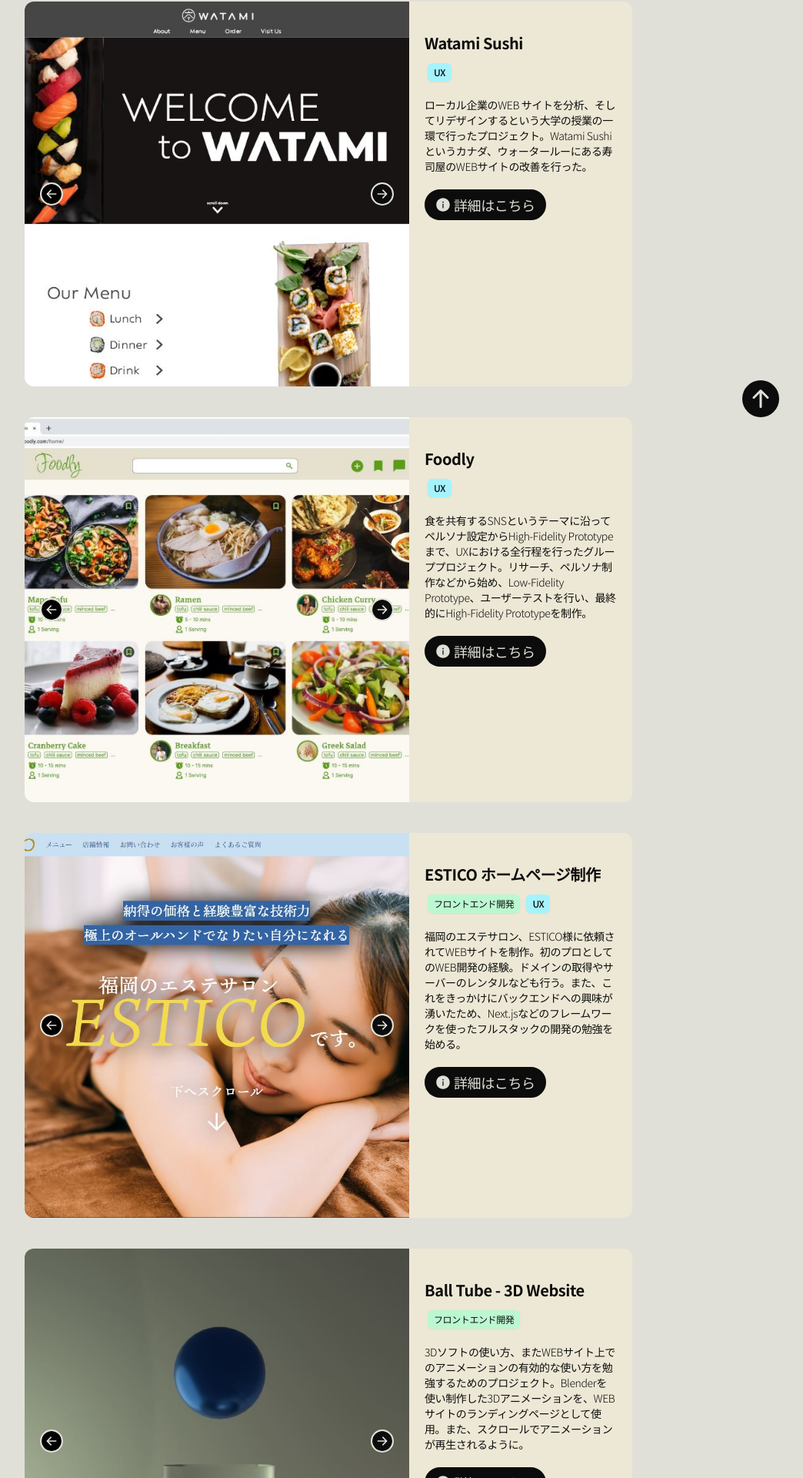
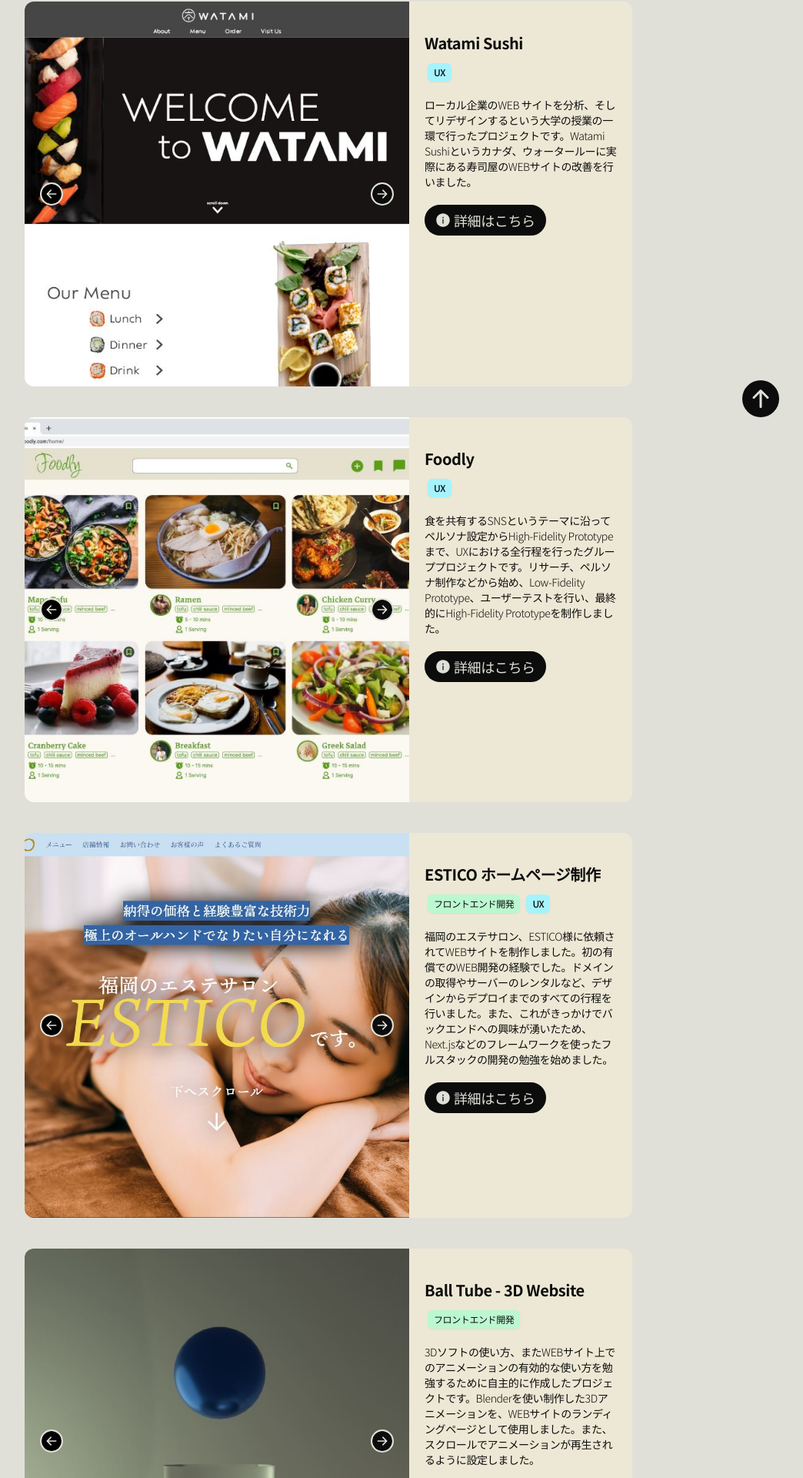
Before and after one commit to OriginalTT/my_portfolio, a Next.js app: page /jp/works in a window 1280 px wide. Shown: the part 178-2098 px from the top of the page at 77% size, without its empty margins (203-1247 px from the left). Built offline with nearby package versions, Linux system fonts and the light colour scheme.

Commit message:
Polish Japanese descriptions

```diff
--- a/app/jp/works/variables.js
+++ b/app/jp/works/variables.js
@@ -17,7 +17,7 @@
         "genre": [0],
         "technology": ['Adobe XD', 'Adobe Photoshop', 'Adobe Illustrator'],
         "thumbnail": 4,
-        "description": "ローカル企業のWEB サイトを分析、そしてリデザインするという大学の授業の一環で行ったプロジェクト。Watami Sushiというカナダ、ウォータールーにある寿司屋のWEBサイトの改善を行った。",
+        "description": "ローカル企業のWEB サイトを分析、そしてリデザインするという大学の授業の一環で行ったプロジェクトです。Watami Sushiというカナダ、ウォータールーに実際にある寿司屋のWEBサイトの改善を行いました。",
         tldr: [
             'ユーザーと共感し、ユーザーが求めている情報が自然と手に入るレイアウトに改善。',
             '「Call to Action」までの導線設計を明確化。',
@@ -27,13 +27,13 @@
             <article className="flex flex-col gap-5">
                 <div className="">
                     <h3 className="text-xl my-1">流れ</h3>
-                    <p className="font-light my-1">このプロジェクトは大きく二つのセクションに分かれています。一つは元のWEBサイトの分析・批評。もう一つはそれをもとに改善したHigh Fidelity Prototypeの制作です。High Fidelity PrototypeはAdobe XDを使用して制作。</p>
+                    <p className="font-light my-1">このプロジェクトは大きく二つのセクションに分かれています。一つは元のWEBサイトの分析・批評、もう一つはそれをもとに改善したHigh Fidelity Prototypeの制作です。High Fidelity PrototypeはAdobe XDを使用して制作しました。</p>
                 </div>
 
-                <div className="pt-3">
+                <div>
                     <h3 className="text-xl my-1">分析</h3>
-                    <p className="font-light my-1">元の企業のWEBサイトをUXの観点から分析し、その分析結果を動画(英語)としてまとめました。実際のWEBページを映しながら説明している動画を以下の埋め込みからご覧いただけますが、要点は箇条書きでまとめてあります。</p>
-                    <iframe width="700" height="450" src="https://www.youtube.com/embed/n2YSkE3zRnA?si=FOtMDo_XevhvRsus" title="YouTube video player" frameborder="0" allow="accelerometer; autoplay; clipboard-write; encrypted-media; gyroscope; picture-in-picture; web-share" allowfullscreen
+                    <p className="font-light my-1">元の企業のWEBサイトをUXの観点から分析し、その分析結果を動画(英語)としてまとめました。以下の埋め込みからご覧いただけますが、動画内で話している内容の要点が箇条書きでまとめてあります。</p>
+                    <iframe width="600" height="400" src="https://www.youtube.com/embed/n2YSkE3zRnA?si=FOtMDo_XevhvRsus" title="YouTube video player" frameborder="0" allow="accelerometer; autoplay; clipboard-write; encrypted-media; gyroscope; picture-in-picture; web-share" allowfullscreen
                         className="my-1 mx-auto rounded-xl"
                     ></iframe>
                     <ul className="list-disc font-light text-md px-10 my-1">
@@ -74,8 +74,8 @@
                 </div>
                 <div className="pt-3">
                     <h3 className="text-xl my-1">リデザイン</h3>
-                    <p className="font-light my-1">分析結果をもとに、WEB サイトをリデザインし、Adobe XDを使いHigh-Fidelity Prototypeを作成。プロトタイプから一部抜粋し、以下に要点を記載しておりますが、<a href='https://drive.google.com/file/d/1bs0umhorDjJpGd-R0DCK7-6tB_S-ZRk9/view?usp=sharing' target="_blank"
-                        className="underline font-bold hover:text-hoverColor"
+                    <p className="font-light my-1">分析結果をもとに、WEB サイトをリデザインし、Adobe XDを使いHigh-Fidelity Prototypeを作成しました。制作したプロトタイプから一部抜粋し、以下に要点を記載しておりますが、<a href='https://drive.google.com/file/d/1xuUbtdSGxsvGE1K3L1_l4rKZQ3I9vlhn/view?usp=sharing' target="_blank"
+                        className="underline font-bold hover:text-hoverColor inline-block"
                     >こちら
                         <BiLinkExternal className='inline-block' />
                     </a>から元のファイルもご覧いただけます。</p>
@@ -93,7 +93,7 @@
         "genre": [0],
         "technology": ['Figma', 'Adobe Photoshop', 'Adobe Illustrator'],
         "thumbnail": 5,
-        "description": "食を共有するSNSというテーマに沿ってペルソナ設定からHigh-Fidelity Prototypeまで、UXにおける全行程を行ったグループプロジェクト。リサーチ、ペルソナ制作などから始め、Low-Fidelity Prototype、ユーザーテストを行い、最終的にHigh-Fidelity Prototypeを制作。",
+        "description": "食を共有するSNSというテーマに沿ってペルソナ設定からHigh-Fidelity Prototypeまで、UXにおける全行程を行ったグループプロジェクトです。リサーチ、ペルソナ制作などから始め、Low-Fidelity Prototype、ユーザーテストを行い、最終的にHigh-Fidelity Prototypeを制作しました。",
         tldr: [
             'ペルソナ制作やリサーチなどを行い、Low-Fidelity Prototypeを作成。',
             'ユーザーテストを行い、そのフィードバックをもとにHigh-Fidelity Prototypeを作成。',
@@ -105,7 +105,7 @@
                     src={foodlyImage}
                     quality={100} priority={true} placeholder='blur'
                     alt="デザインの解説" />
-                <a href='https://drive.google.com/file/d/15RswYj7NskPutRm6c6w8tMc5mAnsiA-O/view?usp=sharing' target='_blank'
+                <a href='https://drive.google.com/file/d/1wKrAEC6mAOc9RtC8vTqzdPc0eX1Qh9oE/view?usp=sharing' target='_blank'
                     className='font-bold bg-offwhite text-highlight px-5 py-3 rounded-full
                     w-fit mx-auto hover:text-offwhite hover:bg-highlight2 border-offwhite border-2 box-border'
                 >元ファイルはこちら
@@ -120,7 +120,7 @@
         "genre": [1, 0],
         "technology": ['HTML', 'CSS', 'JavaScript'],
         "thumbnail": 2,
-        "description": "福岡のエステサロン、ESTICO様に依頼されてWEBサイトを制作。初のプロとしてのWEB開発の経験。ドメインの取得やサーバーのレンタルなども行う。また、これをきっかけにバックエンドへの興味が湧いたため、Next.jsなどのフレームワークを使ったフルスタックの開発の勉強を始める。",
+        "description": "福岡のエステサロン、ESTICO様に依頼されてWEBサイトを制作しました。初の有償でのWEB開発の経験でした。ドメインの取得やサーバーのレンタルなど、デザインからデプロイまでのすべての行程を行いました。また、これがきっかけでバックエンドへの興味が湧いたため、Next.jsなどのフレームワークを使ったフルスタックの開発の勉強を始めました。",
         tldr: [
             'HTMLやCSSなどの基礎的な技術を使ってWEBサイトを制作。',
             'ドメインの取得などのデプロイメントの作業を行う。',
@@ -143,7 +143,7 @@
         "genre": [1],
         "technology": ['Blender', 'HTML', 'CSS', 'JavaScript'],
         "thumbnail": 4,
-        "description": "3Dソフトの使い方、またWEBサイト上でのアニメーションの有効的な使い方を勉強するためのプロジェクト。Blenderを使い制作した3Dアニメーションを、WEBサイトのランディングページとして使用。また、スクロールでアニメーションが再生されるように。",
+        "description": "3Dソフトの使い方、またWEBサイト上でのアニメーションの有効的な使い方を勉強するために自主的に作成したプロジェクトです。Blenderを使い制作した3Dアニメーションを、WEBサイトのランディングページとして使用しました。また、スクロールでアニメーションが再生されるように設定しました。",
         video: (<iframe width="800" height="500" src="https://www.youtube.com/embed/IRbMN4HnBFw?si=8ypV-RlGM9SbK4RI" title="YouTube video player" frameborder="0" allow="accelerometer; autoplay; clipboard-write; encrypted-media; gyroscope; picture-in-picture; web-share" allowfullscreen></iframe>),
         page: (
             <article className="flex flex-col gap-5">
@@ -162,7 +162,7 @@
         "genre": [2],
         "technology": ['Adobe Premiere Pro', 'Canon EOS 90D'],
         "thumbnail": 3,
-        "description": "映像のみで感情を伝えるというプロジェクト。効果音もセリフも使わずにしていかに感情を伝えるかが試された。このプロジェクトでは、「好奇心」という感情を選択。",
+        "description": "映像のみで感情を伝えるという大学のプロジェクトです。効果音もセリフも使わずにしていかに感情を伝えるかが試されました。私は「好奇心」という感情を伝えることを選択しました。",
         video: (<iframe width="800" height="500" src="https://www.youtube.com/embed/6fjE64XGk2k?si=dIrMZAvSBI-n5iQ0" title="YouTube video player" frameborder="0" allow="accelerometer; autoplay; clipboard-write; encrypted-media; gyroscope; picture-in-picture; web-share" allowfullscreen></iframe>),
         tldr: [
             '同じ映像の間を調整することで展開をつくる。',
@@ -176,11 +176,11 @@
         "genre": [1, 0],
         "technology": ['HTML', 'CSS', 'JavaScript', 'React', 'API'],
         "thumbnail": 2,
-        "description": "APIの使い方を勉強するために自主的に行ったプロジェクト。APIを使い天気情報、および背景の画像を取得し、表示。不確定要素が多い中でのユーザビリティを担保するための細かな工夫を凝らした。",
+        "description": "APIの使い方を勉強するために自主的に行ったプロジェクトです。APIを使い天気情報、および背景の画像を取得し、表示しております。不確定要素が多い中でのユーザビリティを担保するための細かな工夫を凝らしました。",
         video: (<iframe width="800" height="500" src="https://www.youtube.com/embed/OMIrPo8w_Zc?si=kiMfrXLHpkyfUThc" title="YouTube video player" frameborder="0" allow="accelerometer; autoplay; clipboard-write; encrypted-media; gyroscope; picture-in-picture; web-share" allowfullscreen></iframe>),
         tldr: [
-            'Weather APIを使い天気情報を取得',
-            'Pexels APIを使い画像を取得',
+            'Weather APIを使い天気情報を取得。',
+            'Pexels APIを使い画像を取得。',
             '背景画像の色が不確定な中、可読性を担保するために様々な技術を使用。'
         ],
         page: (
@@ -200,10 +200,10 @@
         "genre": [2, 3],
         "technology": ['Adobe Premiere Pro', 'Adobe After Effects'],
         "thumbnail": 4,
-        "description": '作編曲家として活動している友人と始めたプロジェクト。TikTokなどのショート動画のプラットフォームでJ-popやアニソンのカバー動画を投稿。動画編集、構成、ディレクションなどを担当。',
+        "description": '作編曲家として活動している友人と始めたプロジェクトです。TikTokなどのショート動画のプラットフォームでJ-popやアニソンのカバー動画を投稿していました。動画編集、構成、ディレクションなどを担当しました。',
         tldr: [
             'アルゴリズムによって高評価を受けるフォーマットを立案。',
-            'データをもとに、随時編集、構成などをアップデート',
+            'データをもとに、編集のスタイルや動画の構成などを随時アップデート。',
             '最高再生回数は約3万回再生を記録。'
         ],
         page: (
@@ -223,7 +223,7 @@
         "genre": [2],
         "technology": ['Adobe Premiere Pro', 'Adobe After Effects'],
         "thumbnail": 2,
-        "description": "モーショングラフィックスをとおしてのストーリーテリング。明確なCall to Actionをいかに視聴者に伝えるのかという課題。縦長の画面比、尺も最大30秒という近年のトレンドであるショート動画のフォーマットで制作。",
+        "description": "モーショングラフィックスを使用したストーリーテリングを勉強するためのプロジェクト。明確なCall to Actionをいかに視聴者に伝えるかが試されました。近年のトレンドである縦長の画面比、30秒間というショート動画のフォーマットで制作しました。",
         video: (<iframe width="800" height="500" src="https://youtube.com/embed/Vf1FHaUaSik?si=KJUhXH9qKrKEu5yK" title="YouTube video player" frameborder="0" allow="accelerometer; autoplay; clipboard-write; encrypted-media; gyroscope; picture-in-picture; web-share" allowfullscreen></iframe>)
     },
     {
@@ -232,7 +232,7 @@
         "genre": [1],
         "technology": ['HTML', 'CSS', 'JavaScript', 'React', 'API'],
         "thumbnail": 2,
-        "description": "APIの使い方を勉強するために自主的に行ったプロジェクト。APIを使いLeague of Legends (Riot Games)というゲームのプレイヤー情報を取得し、その情報を処理して勝率やKDAなどの統計を算出。また、Riot Gamesが公開している画像ライブラリと組み合わせてキャラクターのアイコンなどを表示。",
+        "description": "APIの使い方を勉強するために自主的に行ったプロジェクトです。APIを使いLeague of Legends (Riot Games)というゲームのプレイヤー情報を取得し、その情報を処理して勝率やK/D/Aなどの統計を算出して表示しました。また、Riot Gamesが公開している画像ライブラリと組み合わせてキャラクターのアイコンなどを表示しました。",
         tldr: [
             'Riot Games APIを使い情報を取得。',
             '統計情報を算出し、表示。',
@@ -255,7 +255,7 @@
         "genre": [0],
         "technology": [],
         "thumbnail": 3,
-        "description": "Makerspaceとはハイテクな機械やツール、工具など様々な道具が提供される施設。そのMakerspaceの利用者のペルソナを作成するというグループプロジェクト。",
+        "description": "Makerspaceとはハイテクな機械やツール、工具など様々な道具が提供される施設のことです。そのMakerspaceの利用者のペルソナを作成するという大学の授業で行ったグループプロジェクトです。",
         tldr: [
             'Makerspaceについてのリサーチを行う。',
             'リサーチをもとに3つの主なターゲット層を選出。',
@@ -265,7 +265,7 @@
             <article className="flex flex-col gap-5">
                 <div className="pt-3">
                     <h3 className="text-xl my-1">リサーチ</h3>
-                    <p className="font-light my-1">ペルソナを制作するにあたり、Makerspace についてのリサーチを行う。以下の情報を収集。</p>
+                    <p className="font-light my-1">ペルソナを制作するにあたり、Makerspace についてのリサーチを行いました。その結果、以下の情報を収集できました。</p>
                     <ul className="list-disc font-light text-md px-10 my-1">
                         <li>Makerspace の定義、及び現状</li>
                         <li>デモグラフィック: 主なユーザーは中学生2, 3年生</li>
@@ -276,7 +276,7 @@
                 </div>
                 <div className="pt-3">
                     <h3 className="text-xl my-1">ペルソナ制作</h3>
-                    <p className="font-light my-1">リサーチをもとに以下のペルソナを制作。</p>
+                    <p className="font-light my-1">前述したリサーチの結果をもとに以下のペルソナを制作しました。</p>
                     <Image src={'/projects/7/thumbnail_0.JPG'} width={750} height={700} />
                     <Image src={'/projects/7/thumbnail_1.JPG'} width={750} height={700} />
                     <Image src={'/projects/7/thumbnail_2.JPG'} width={750} height={700} />
@@ -290,7 +290,7 @@
         "genre": [2],
         "technology": ['Adobe Premiere Pro', 'Adobe After Effects', 'Canon EOS 90D'],
         "thumbnail": 3,
-        "description": "アカデミアにおける生成AIについてのドキュメンタリーを制作するグループプロジェクト。企画、構成、インタビュー、撮影、編集などに携わる。",
+        "description": "アカデミアにおける生成AIについてのドキュメンタリーを制作したグループプロジェクトです。企画、構成、インタビュー、撮影、編集など、動画制作のすべてのプロセスに携わりました。",
         video: (<iframe width="800" height="500" src="https://www.youtube.com/embed/b5WpKXqgEQ0?si=p3TVd4NFpUZTAl3m" title="YouTube video player" frameborder="0" allow="accelerometer; autoplay; clipboard-write; encrypted-media; gyroscope; picture-in-picture; web-share" allowfullscreen></iframe>)
     },
     {
@@ -299,7 +299,7 @@
         "genre": [2],
         "technology": ['Adobe Premiere Pro', 'Adobe After Effects', 'Canon EOS 90D'],
         "thumbnail": 3,
-        "description": "カナダで鍼灸師をされている梶原さんのインタビューを行い、それをドキュメンタリーとして制作したプロジェクト。ストーリーボード制作やロケの手配、インタビューやディレクションなど、映像制作の一連の流れを経験。",
+        "description": "カナダで鍼灸師をされている日本人の梶原さんのドキュメンタリー動画を制作したプロジェクト。ストーリーボード制作やロケの手配、インタビューやディレクションなど、映像制作の一連の流れを学びました。",
         video: (<iframe width="800" height="500" src="https://www.youtube.com/embed/FP76l6hz51c?si=xd5IIwVcjkrzjDCb" title="YouTube video player" frameborder="0" allow="accelerometer; autoplay; clipboard-write; encrypted-media; gyroscope; picture-in-picture; web-share" allowfullscreen></iframe>)
     },
     {
@@ -308,7 +308,7 @@
         "genre": [0],
         "technology": [],
         "thumbnail": 1,
-        "description": "Motorola Razrというガラケーで使えるように現代のアプリをデザインをするというプロジェクト。PayPalのガラケーに適したデザインを考察し、Low-Fidelity Prototypeを制作。",
+        "description": "Motorola Razrというガラケーで使えるように現代のアプリをリデザインをするというプロジェクトです。世界中で使われている決済サービスのPayPalをガラケーでも使いやすいようにデザインを変更しました。また、リデザインのアイデアを元にLow-Fidelity Prototypeを制作しました。",
         tldr: [
             'スペーシングや箇条書きの使い方などの工夫でユーザビリティーを確保。',
             'ハードウェアを考慮し、矢印ボタンでも操作しやすいデザインに。',
```
Also changed, not shown: app/jp/works/[id]/page.js (+5 -2 lines).
